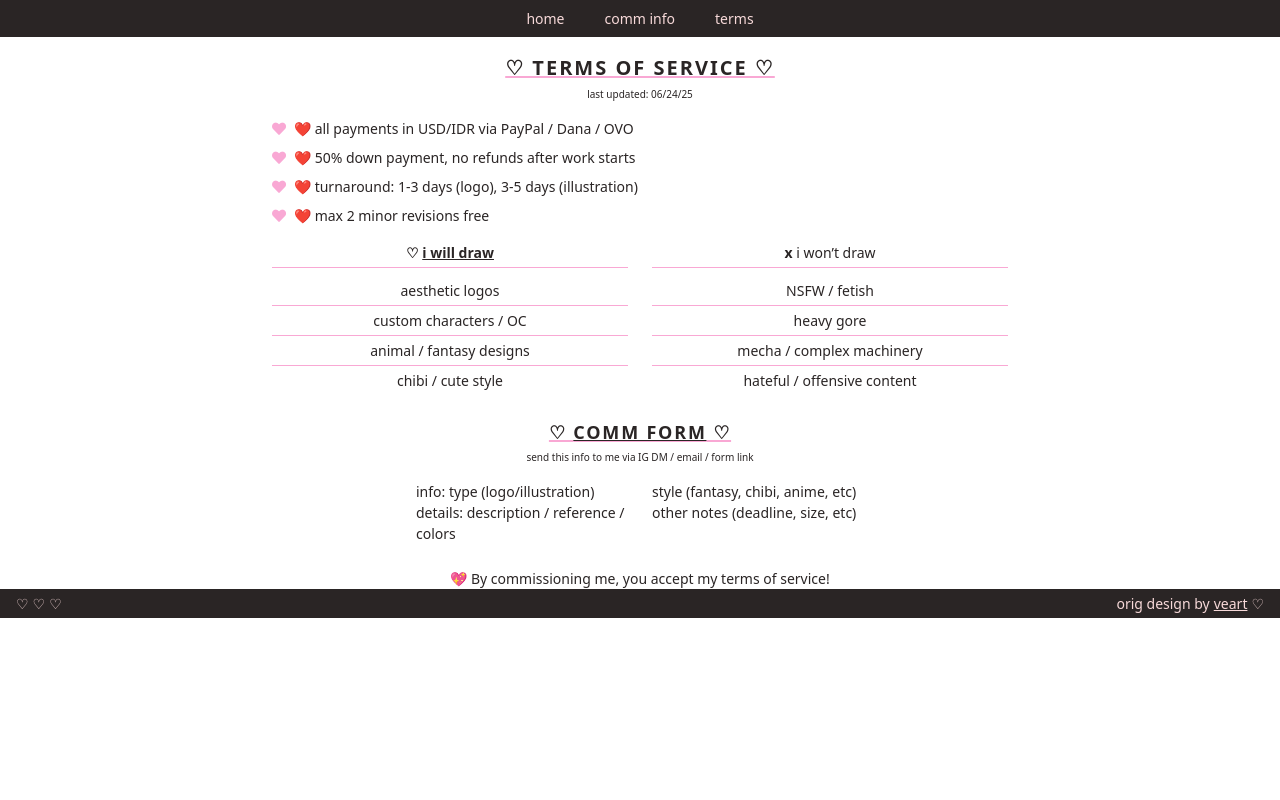
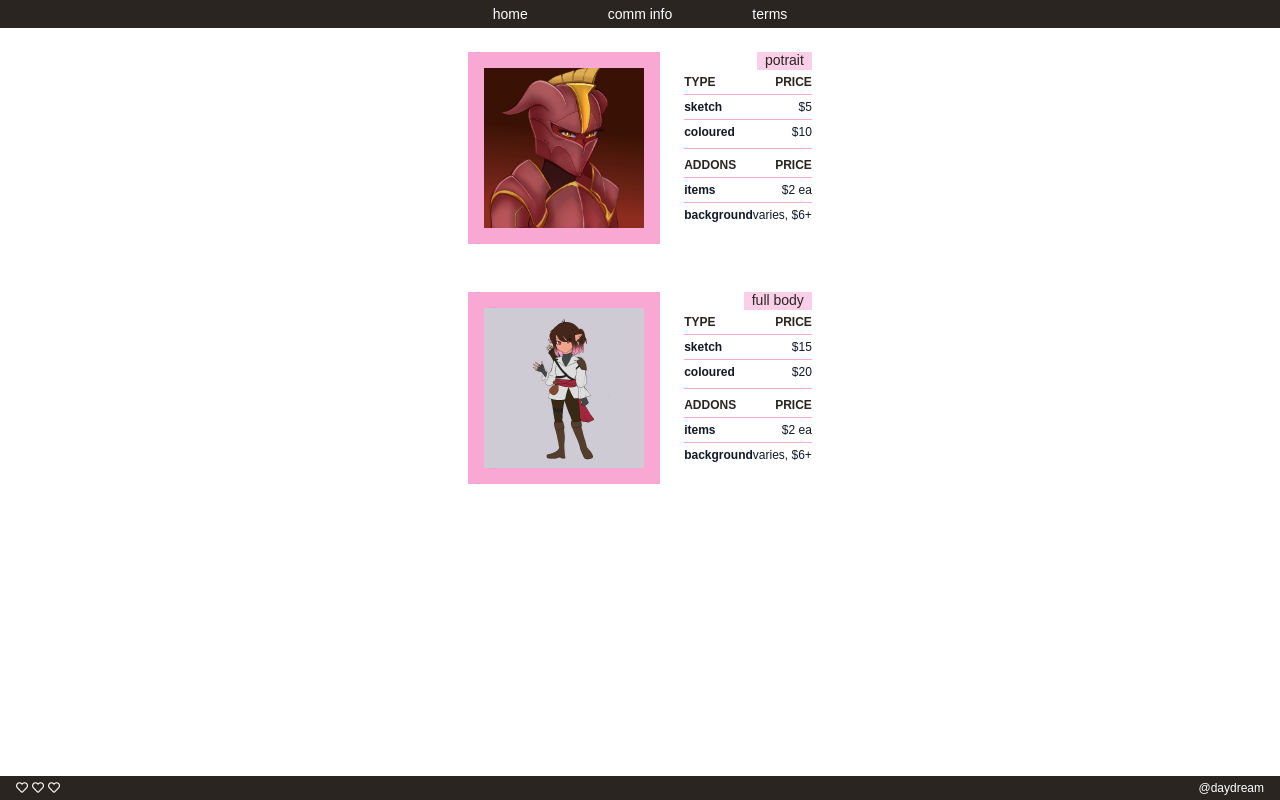
Before and after one commit to Artha48/SUPRPL, a plain HTML site: page terms.html in a window 1280 px wide. Drawn offline with nearby package versions, Linux system fonts and the light colour scheme.

Commit message:
Update terms.html

```diff
--- a/terms.html
+++ b/terms.html
@@ -1,92 +1,162 @@
 <html lang="en">
-<head>
-  <meta charset="UTF-8" />
-  <meta name="viewport" content="width=device-width, initial-scale=1" />
-  <title>Terms and Comm Info</title>
-  <script src="https://cdn.tailwindcss.com"></script>
-  <link
-    rel="stylesheet"
-    href="https://cdnjs.cloudflare.com/ajax/libs/font-awesome/5.15.3/css/all.min.css"
-  />
+ <head>
+  <meta charset="utf-8"/>
+  <meta content="width=device-width, initial-scale=1" name="viewport"/>
+  <title>
+    Commission Types
+  </title>
+  <script src="https://cdn.tailwindcss.com">
+  </script>
+  <link href="https://cdnjs.cloudflare.com/ajax/libs/font-awesome/5.15.3/css/all.min.css" rel="stylesheet"/>
   <style>
-    @import url("https://fonts.googleapis.com/css2?family=Roboto+Condensed&display=swap");
+    @import url("https://fonts.googleapis.com/css2?family=Indie+Flower&display=swap");
+  body {
+    font-family: Arial, sans-serif;
+  }
   </style>
-</head>
-<body class="bg-white font-[Roboto_Condensed] text-[14px] text-[#2a2525]">
-  <nav class="bg-[#2a2525] text-[14px] text-[#f7d9d9] flex justify-center gap-10 py-2 select-none">
-    <a href="index.html" class="hover:underline">home</a>
-    <a href="comm.html" class="hover:underline">comm info</a>
-    <a href="terms.html" class="hover:underline">terms</a>
+ </head>
+ <body class="bg-white text-gray-900 flex flex-col min-h-screen">
+  <nav class="bg-[#2a2521] text-white text-sm font-light flex justify-center space-x-20 py-1 select-none">
+    <a class="hover:underline" href="index.html">
+    home
+    </a>
+    <a class="hover:underline" href="comm.html">
+    comm info
+    </a>
+    <a class="hover:underline" href="terms.html">
+    terms
+    </a>
   </nav>
-
-  <main class="max-w-3xl mx-auto px-4 mt-4">
-    <h1 class="text-center text-[20px] font-bold tracking-widest text-[#2a2525] underline decoration-pink-300 decoration-2 mb-1">
-      ♡ TERMS OF SERVICE ♡
-    </h1>
-    <p class="text-center text-[10px] text-[#2a2525] mb-4">last updated: 06/24/25</p>
-
-    <ul class="mb-4 space-y-2">
-      <li class="flex items-center gap-2 text-[#2a2525]">
-        <i class="fas fa-heart text-pink-300"></i>
-        ❤️ all payments in USD/IDR via PayPal / Dana / OVO
-      </li>
-      <li class="flex items-center gap-2 text-[#2a2525]">
-        <i class="fas fa-heart text-pink-300"></i>
-        ❤️ 50% down payment, no refunds after work starts
-      </li>
-      <li class="flex items-center gap-2 text-[#2a2525]">
-        <i class="fas fa-heart text-pink-300"></i>
-        ❤️ turnaround: 1-3 days (logo), 3-5 days (illustration)
-      </li>
-      <li class="flex items-center gap-2 text-[#2a2525]">
-        <i class="fas fa-heart text-pink-300"></i>
-        ❤️ max 2 minor revisions free
-      </li>
-    </ul>
-
-    <div class="grid grid-cols-2 gap-x-6 mb-6 text-[14px] text-[#2a2525]">
-      <div>
-        <p class="font-bold text-center border-b border-pink-300 pb-1 mb-2 select-none">♡ <span class="underline">i will draw</span></p>
-        <p class="border-b border-pink-300 py-1 text-center">aesthetic logos</p>
-        <p class="border-b border-pink-300 py-1 text-center">custom characters / OC</p>
-        <p class="border-b border-pink-300 py-1 text-center">animal / fantasy designs</p>
-        <p class="py-1 text-center">chibi / cute style</p>
+  <main class="max-w-5xl mx-auto px-4 py-6 flex-grow">
+    <section class="flex flex-col md:flex-row md:space-x-6 mb-12">
+    <div class="bg-pink-300 p-4 w-48 h-48 flex items-center justify-center">
+      <img alt="Single square pink box with letter A in center" class="object-contain max-w-full max-h-full" height="192" src="potrait.jpg" width="192"/>
+    </div>
+    <div class="mt-2 md:mt-0 flex flex-col justify-start text-sm leading-tight md:flex-1 md:text-right">
+      <p class="bg-pink-200 text-[#2a2521] px-2 mb-1 inline-block self-end">
+      potrait
+      </p>
+      <div class="flex justify-between border-b border-pink-300 pb-1 mb-1">
+      <span class="font-bold text-xs uppercase text-[#2a2521]">
+      type
+      </span>
+      <span class="font-bold text-xs uppercase text-[#2a2521]">
+      price
+      </span>
       </div>
-      <div>
-        <p class="font-bold text-center border-b border-pink-300 pb-1 mb-2 select-none">x <span class="font-normal">i won’t draw</span></p>
-        <p class="border-b border-pink-300 py-1 text-center">NSFW / fetish</p>
-        <p class="border-b border-pink-300 py-1 text-center">heavy gore</p>
-        <p class="border-b border-pink-300 py-1 text-center">mecha / complex machinery</p>
-        <p class="py-1 text-center">hateful / offensive content</p>
+      <div class="flex justify-between border-b border-pink-300 pb-1 mb-1">
+      <span class="text-xs font-semibold">
+      sketch
+      </span>
+      <span class="text-xs">
+      $5
+      </span>
+      </div>
+      <div class="flex justify-between border-b border-pink-300 pb-2 mb-2">
+      <span class="text-xs font-semibold">
+      coloured
+      </span>
+      <span class="text-xs">
+      $10
+      </span>
+      </div>
+      <div class="flex justify-between border-b border-pink-300 pb-1 mb-1">
+      <span class="font-bold text-xs uppercase text-[#2a2521]">
+      addons
+      </span>
+      <span class="font-bold text-xs uppercase text-[#2a2521]">
+      price
+      </span>
+      </div>
+      <div class="flex justify-between border-b border-pink-300 pb-1 mb-1">
+      <span class="text-xs font-semibold">
+      items
+      </span>
+      <span class="text-xs">
+      $2 ea
+      </span>
+      </div>
+      <div class="flex justify-between">
+      <span class="text-xs font-semibold">
+      background
+      </span>
+      <span class="text-xs">
+      varies, $6+
+      </span>
       </div>
     </div>
-
-    <h2 class="text-center text-[18px] font-bold tracking-widest text-[#2a2525] underline decoration-pink-300 decoration-2 mb-1 select-none">
-      ♡ <span class="underline">COMM FORM</span> ♡
-    </h2>
-    <p class="text-center text-[10px] mb-4">send this info to me via IG DM / email / form link</p>
-
-    <div class="grid grid-cols-2 gap-x-6 max-w-md mx-auto mb-6 text-[#2a2525]">
-      <p>info: type (logo/illustration)</p>
-      <p>style (fantasy, chibi, anime, etc)</p>
-      <p>details: description / reference / colors</p>
-      <p>other notes (deadline, size, etc)</p>
+    </section>
+    <section class="flex flex-col md:flex-row md:space-x-6">
+    <div class="bg-pink-300 p-4 w-48 h-48 flex items-center justify-center">
+      <img alt="Single square pink box with letter A in center" class="object-contain max-w-full max-h-full" height="192" src="full_body.jpg" width="192"/>
     </div>
-
-    <p class="text-center text-[14px] select-none">
-      💖 By commissioning me, you accept my terms of service!
-    </p>
+    <div class="mt-2 md:mt-0 flex flex-col justify-start text-sm leading-tight md:flex-1 md:text-right">
+      <p class="bg-pink-200 text-[#2a2521] px-2 mb-1 inline-block self-end">
+      full body
+      </p>
+      <div class="flex justify-between border-b border-pink-300 pb-1 mb-1">
+      <span class="font-bold text-xs uppercase text-[#2a2521]">
+      type
+      </span>
+      <span class="font-bold text-xs uppercase text-[#2a2521]">
+      price
+      </span>
+      </div>
+      <div class="flex justify-between border-b border-pink-300 pb-1 mb-1">
+      <span class="text-xs font-semibold">
+      sketch
+      </span>
+      <span class="text-xs">
+      $15
+      </span>
+      </div>
+      <div class="flex justify-between border-b border-pink-300 pb-2 mb-2">
+      <span class="text-xs font-semibold">
+      coloured
+      </span>
+      <span class="text-xs">
+      $20
+      </span>
+      </div>
+      <div class="flex justify-between border-b border-pink-300 pb-1 mb-1">
+      <span class="font-bold text-xs uppercase text-[#2a2521]">
+      addons
+      </span>
+      <span class="font-bold text-xs uppercase text-[#2a2521]">
+      price
+      </span>
+      </div>
+      <div class="flex justify-between border-b border-pink-300 pb-1 mb-1">
+      <span class="text-xs font-semibold">
+      items
+      </span>
+      <span class="text-xs">
+      $2 ea
+      </span>
+      </div>
+      <div class="flex justify-between">
+      <span class="text-xs font-semibold">
+      background
+      </span>
+      <span class="text-xs">
+      varies, $6+
+      </span>
+      </div>
+    </div>
+    </section>
   </main>
-
-  <footer class="bg-[#2a2525] text-[#f7d9d9] text-[14px] flex justify-between items-center px-4 py-1 select-none">
-    <div class="flex gap-1">
-      <span>♡</span><span>♡</span><span>♡</span>
+  <footer class="bg-[#2a2521] text-white text-xs font-light flex justify-between items-center px-4 py-1 select-none mt-auto">
+    <div class="flex space-x-1">
+    <i class="far fa-heart">
+    </i>
+    <i class="far fa-heart">
+    </i>
+    <i class="far fa-heart">
+    </i>
     </div>
-    <div class="flex items-center gap-1">
-      <span>orig design by</span>
-      <a href="#" class="underline hover:text-pink-300">veart</a>
-      <span>♡</span>
+    <div>
+    @daydream
     </div>
   </footer>
-</body>
+ </body>
 </html>
```
